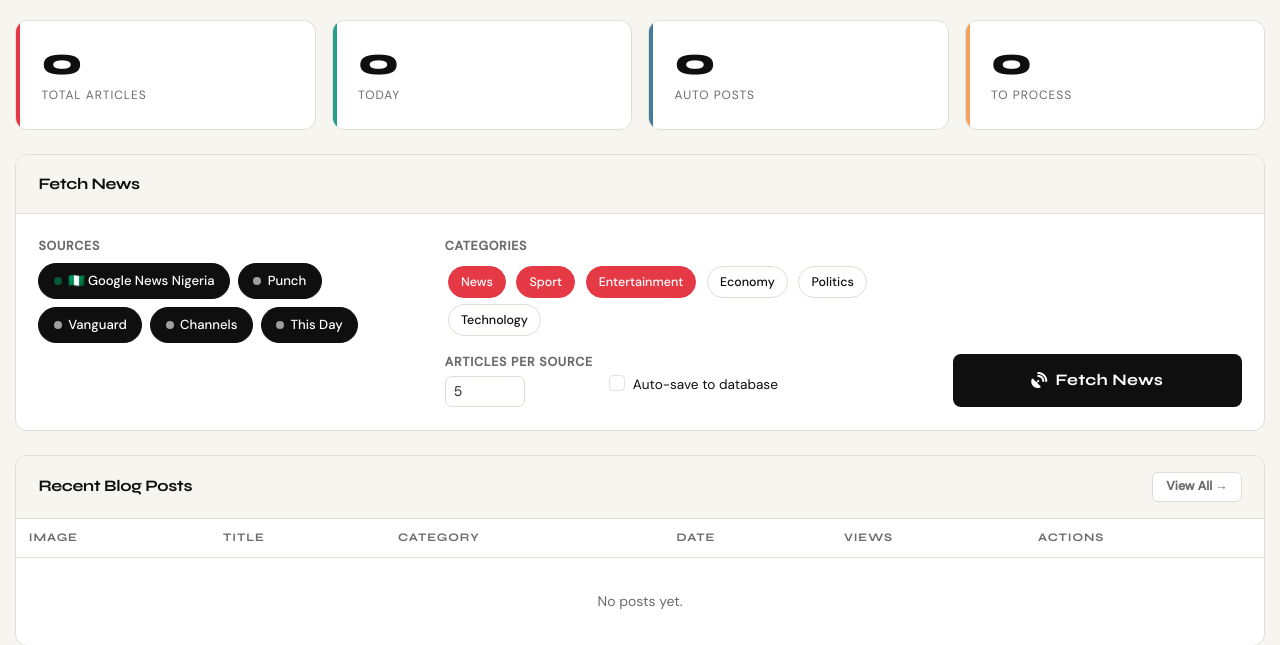
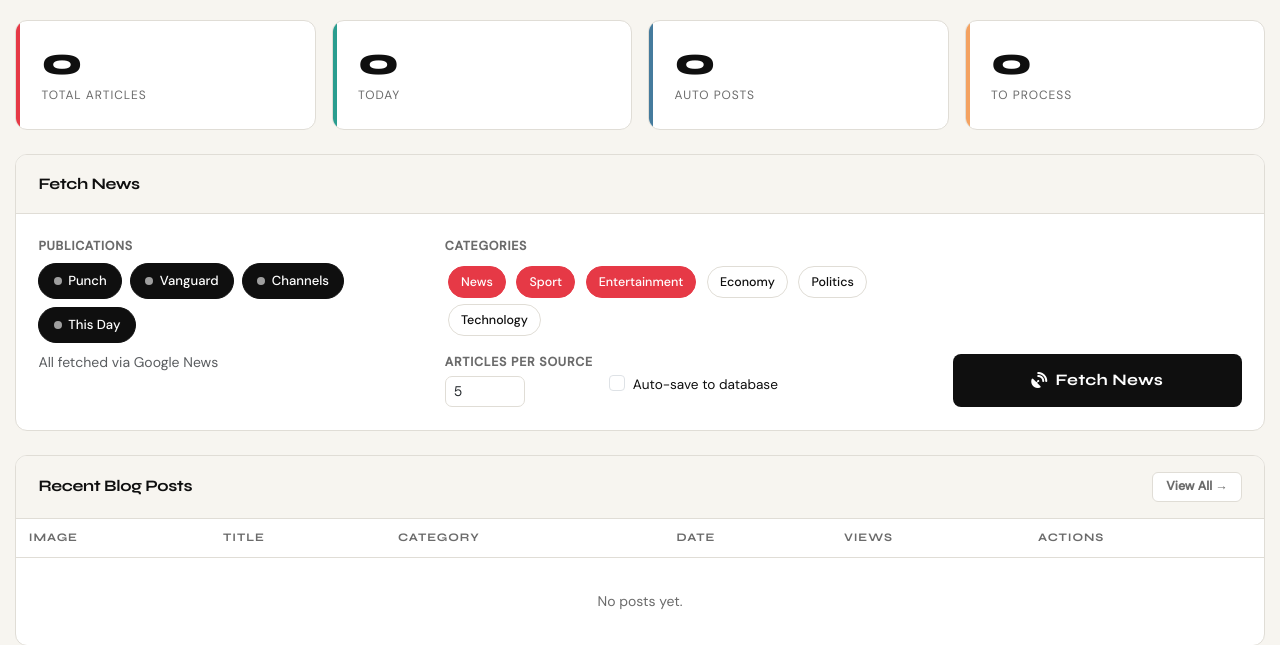
Before and after one commit to Sheddo7/BlogSphere, a Django app: page /enhanced-news-dashboard/ in a window 1280 px wide. Shown: the part 382-1027 px from the top of the page. Run offline with Django 5.2, Linux system fonts and the light colour scheme; the visitor is signed in with stand-in values (Sample User, id 1); data that the repository does not hold is empty; some libraries are stand-ins or nearby versions.

Commit message:
enhnaced

```diff
--- a/blog/views.py
+++ b/blog/views.py
@@ -234,21 +234,48 @@ def auto_fetch_news(request):
 @login_required(login_url='/admin/login/')
 @user_passes_test(is_staff, login_url='/admin/login/')
 def fetch_news_now(request):
-    """Used by the enhanced dashboard fetch form."""
+    """
+    Fetch news from Nigerian publications via Google News.
+    Used by the enhanced dashboard fetch form.
+    """
     if request.method == 'POST':
         try:
+            # Publication name to domain mapping
+            PUB_DOMAINS = {
+                'punch': 'punchng.com',
+                'vanguard': 'vanguardngr.com',
+                'channels': 'channelstv.com',
+                'thisday': 'thisdaylive.com',
+            }
+            publications = request.POST.getlist('publications') or ['punch', 'vanguard', 'channels', 'thisday']
             categories = request.POST.getlist('categories') or ['news', 'sport', 'entertainment']
-            sources = request.POST.getlist('sources') or ['google', 'google_nigeria']
-            limit = int(request.POST.get('limit_per_source', 3))
+            limit = int(request.POST.get('limit_per_source', 5))
             auto_save = request.POST.get('auto_save') == 'true'
 
             from blog.ai_service import EnhancedNewsFetcher
             fetcher = EnhancedNewsFetcher()
-            articles = fetcher.fetch_multiple_sources(
-                categories=categories,
-                sources=sources,
-                limit_per_source=limit
-            )
+            all_articles = []
+
+            for pub in publications:
+                domain = PUB_DOMAINS.get(pub)
+                if not domain:
+                    continue
+                for cat in categories:
+                    query = f"site:{domain} {cat}"
+                    try:
+                        articles = fetcher.fetch_google_news(query, limit=limit)
+                        for art in articles:
+                            art['source'] = pub.title()  # Capitalize e.g., 'Punch'
+                        all_articles.extend(articles)
+                    except Exception as e:
+                        print(f"Error fetching {pub} {cat}: {e}")
+
+            # Deduplicate by URL
+            unique = {}
+            for art in all_articles:
+                if art.get('url') and art['url'] not in unique:
+                    unique[art['url']] = art
+            articles = list(unique.values())
 
             saved_count = 0
             if auto_save:
--- a/templates/blog/enhanced-news-dashboard.html
+++ b/templates/blog/enhanced-news-dashboard.html
@@ -170,10 +170,8 @@
   .article-row { display: flex; align-items: center; gap: 1rem; padding: 0.9rem 1.2rem; border-bottom: 1px solid var(--border); transition: background 0.15s; }
   .article-row:last-child { border-bottom: none; }
   .article-row:hover { background: #fafaf8; }
-  .article-thumb { width: 72px; height: 52px; object-fit: cover; border-radius: 6px; flex-shrink: 0; }
-  .article-thumb-placeholder { width: 72px; height: 52px; background: var(--border); border-radius: 6px; flex-shrink: 0; display: flex; align-items: center; justify-content: center; color: var(--muted); font-size: 1.1rem; }
   .article-info { flex: 1; min-width: 0; }
-  .article-title { font-weight: 500; font-size: 0.9rem; color: var(--ink); white-space: nowrap; overflow: hidden; text-overflow: ellipsis; margin-bottom: 0.3rem; }
+  .article-title { font-weight: 500; font-size: 0.9rem; margin-bottom: 0.3rem; }
   .article-title a { color: var(--ink); text-decoration: none; display: block; white-space: nowrap; overflow: hidden; text-overflow: ellipsis; }
   .article-title a:hover { text-decoration: underline; }
   .article-meta { display: flex; gap: 0.5rem; flex-wrap: wrap; align-items: center; }
@@ -271,7 +269,7 @@
     </div>
   </div>
 
-  <!-- === EXISTING ADMIN DASHBOARD (stats, fetch, tables) – with updated sources === -->
+  <!-- === EXISTING ADMIN DASHBOARD (stats, fetch, tables) – with updated sources and display === -->
   <div class="admin-section">
     <!-- Stats Cards -->
     <div class="row g-3 mb-4">
@@ -301,7 +299,7 @@
       </div>
     </div>
 
-    <!-- Fetch Form – updated sources default -->
+    <!-- Fetch Form – now uses publications (via Google News) -->
     <div class="panel mb-4">
       <div class="panel-header">
         <span class="panel-title">Fetch News</span>
@@ -310,37 +308,28 @@
         <form id="fetchForm" action="{% url 'fetch_news_now' %}">
           {% csrf_token %}
           <div class="row g-3">
-            <!-- Sources – now defaulting to google_nigeria, punch, vanguard, channels, thisday -->
+            <!-- Publications (via Google News) -->
             <div class="col-md-4">
-              <div class="form-label">Sources</div>
+              <div class="form-label">Publications</div>
               <div class="d-flex flex-wrap gap-2">
                 <label class="source-chip">
-                  <input type="checkbox" name="sources" value="google_nigeria" checked>
-                  <span class="dot" style="background:#008751"></span> 🇳🇬 Google News Nigeria
-                </label>
-                <label class="source-chip">
-                  <input type="checkbox" name="sources" value="punch" checked>
+                  <input type="checkbox" name="publications" value="punch" checked>
                   <span class="dot"></span> Punch
                 </label>
                 <label class="source-chip">
-                  <input type="checkbox" name="sources" value="vanguard" checked>
+                  <input type="checkbox" name="publications" value="vanguard" checked>
                   <span class="dot"></span> Vanguard
                 </label>
                 <label class="source-chip">
-                  <input type="checkbox" name="sources" value="channels" checked>
+                  <input type="checkbox" name="publications" value="channels" checked>
                   <span class="dot"></span> Channels
                 </label>
                 <label class="source-chip">
-                  <input type="checkbox" name="sources" value="thisday" checked>
+                  <input type="checkbox" name="publications" value="thisday" checked>
                   <span class="dot"></span> This Day
                 </label>
-                <!-- Optional additional sources (unchecked by default) -->
-                <!--
-                <label class="source-chip"><input type="checkbox" name="sources" value="bbc"> BBC</label>
-                <label class="source-chip"><input type="checkbox" name="sources" value="reddit"> Reddit</label>
-                <label class="source-chip"><input type="checkbox" name="sources" value="newsapi"> NewsAPI</label>
-                -->
               </div>
+              <small class="text-muted d-block mt-2">All fetched via Google News</small>
             </div>
             <!-- Categories (unchanged) -->
             <div class="col-md-5">
@@ -377,7 +366,7 @@
       </div>
     </div>
 
-    <!-- Results Panel (unchanged) -->
+    <!-- Results Panel – simplified display -->
     <div class="panel mb-4" id="resultsSection" style="display:none;">
       <div class="panel-header">
         <div class="d-flex align-items-center gap-2">
@@ -564,7 +553,7 @@
 </div>
 
 <script>
-// === ALL YOUR EXISTING JAVASCRIPT (with one change: article titles are now clickable) ===
+// === UPDATED JAVASCRIPT – now uses publications, simplified display ===
 let fetchedArticles = [];
 let currentEditIndex = -1;
 
@@ -574,14 +563,15 @@ document.getElementById('fetchForm').addEventListener('submit', function(e) {
     btn.innerHTML = '<i class="fas fa-spinner fa-spin me-2"></i>Fetching...';
     btn.disabled = true;
 
-    const sources = [...this.querySelectorAll('input[name="sources"]:checked')].map(c => c.value);
+    // Get selected publications (instead of sources)
+    const publications = [...this.querySelectorAll('input[name="publications"]:checked')].map(c => c.value);
     const categories = [...this.querySelectorAll('input[name="categories"]:checked')].map(c => c.value);
     const limit = this.querySelector('input[name="limit_per_source"]').value;
     const autoSave = this.querySelector('#autoSave').checked;
 
     const fd = new FormData();
     fd.append('csrfmiddlewaretoken', '{{ csrf_token }}');
-    sources.forEach(s => fd.append('sources', s));
+    publications.forEach(p => fd.append('publications', p));
     categories.forEach(c => fd.append('categories', c));
     fd.append('limit_per_source', limit);
     fd.append('auto_save', autoSave);
@@ -610,22 +600,21 @@ function displayFetchedArticles() {
     const c = document.getElementById('articlesContainer');
     c.innerHTML = '';
     fetchedArticles.forEach((a, i) => {
-        const img = a.image_url
-            ? `<img src="${a.image_url}" class="article-thumb" onerror="this.style.display='none'">`
-            : `<div class="article-thumb-placeholder"><i class="fas fa-newspaper"></i></div>`;
         const row = document.createElement('div');
         row.className = 'article-row';
         row.innerHTML = `
             <div class="form-check" style="flex-shrink:0;">
                 <input class="form-check-input article-checkbox" type="checkbox" value="${i}" checked>
             </div>
-            ${img}
             <div class="article-info">
-                <div class="article-title"><a href="${a.url}" target="_blank" style="color:var(--ink); text-decoration:none;">${a.title}</a></div>
+                <div class="article-title">
+                    <a href="${a.url}" target="_blank" style="color:var(--ink); text-decoration:none; font-weight:500;">
+                        ${a.title}
+                    </a>
+                </div>
                 <div class="article-meta">
                     <span class="tag tag-source">${a.source}</span>
                     <span class="tag tag-cat">${a.category}</span>
-                    <span style="font-size:0.72rem;color:var(--muted);">${(a.description||a.content||'').substring(0,100)}...</span>
                 </div>
             </div>
             <div class="article-actions">
```
